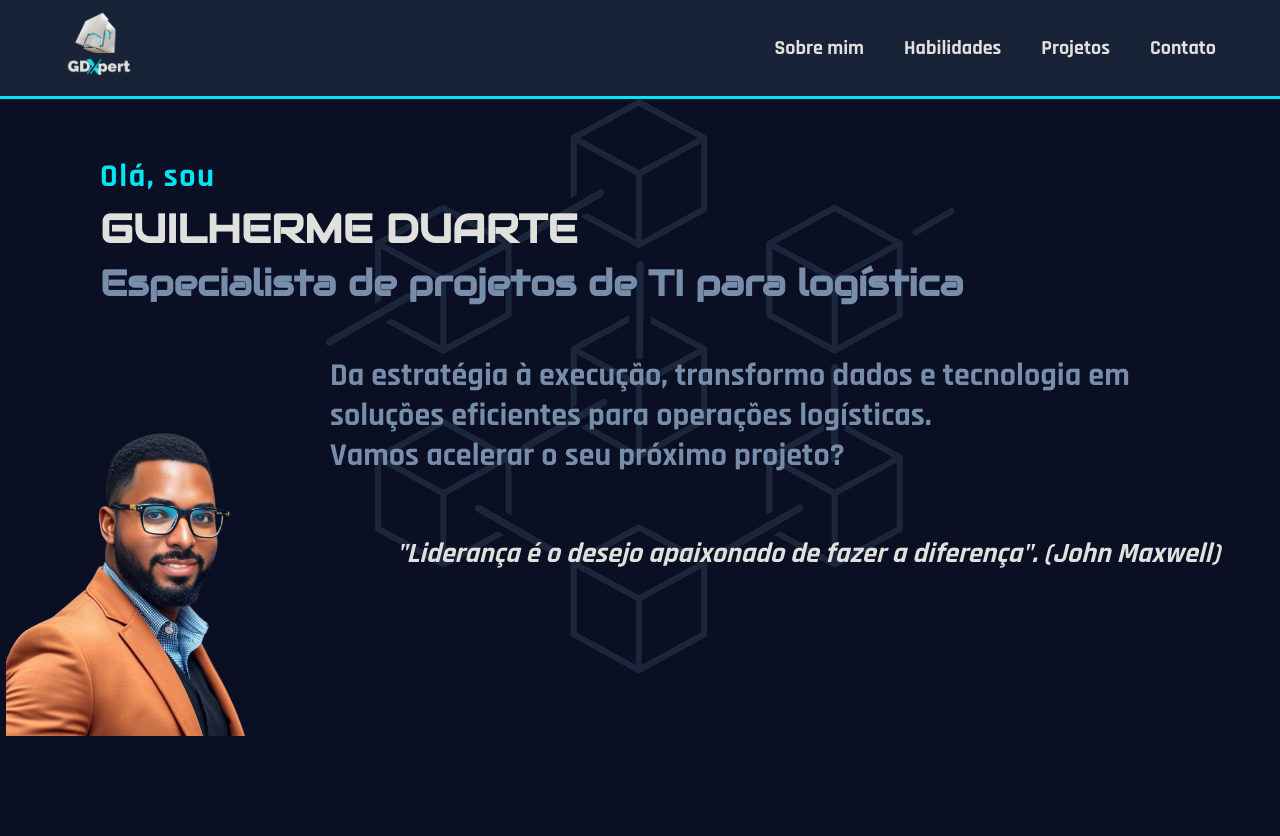
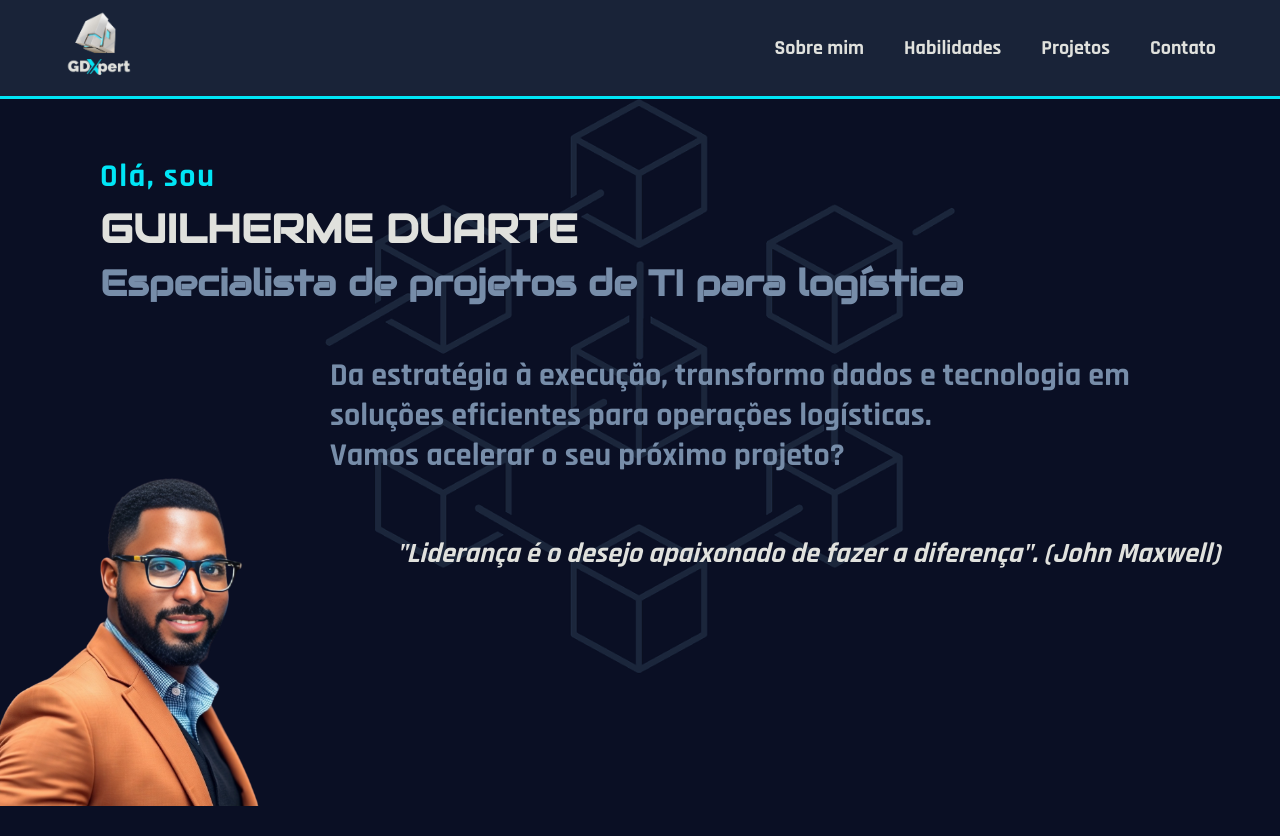
Before and after one commit to GuilhermeDuarte95/Portifolio, a React (Create React App) app: page / in a window 1280 px wide. Built offline with nearby package versions, Linux system fonts and the light colour scheme.

Commit message:
[HOTFIX] Correção do tamanho da imagem de perfil

```diff
--- a/src/components/hero/hero.css
+++ b/src/components/hero/hero.css
@@ -20,11 +20,11 @@
 /* Imagem na parte inferior esquerda */
 .hero .bottom-left-img {
     position: absolute;
-    bottom: 0; /* Distância da parte inferior, em % para ser responsivo */
-    left: 0.5%; /* Distância da parte esquerda, em % para ser responsivo */
-    width: 25vw; /* Ajuste a largura da imagem proporcional à largura da janela */
+    bottom: -10%; /* Distância da parte inferior, em % para ser responsivo */
+    left: 0; /* Distância da parte esquerda, em % para ser responsivo */
+    width: 27vw; /* Ajuste a largura da imagem proporcional à largura da janela */
     height: auto; /* Mantém a proporção da imagem */
-    max-width: 500px; /* Impõe um tamanho máximo para não ficar muito pequena */
+    max-width: 400px; /* Impõe um tamanho máximo para não ficar muito pequena */
     z-index: 2; /* Garante que a imagem fique acima do fundo */
 }
 
```
